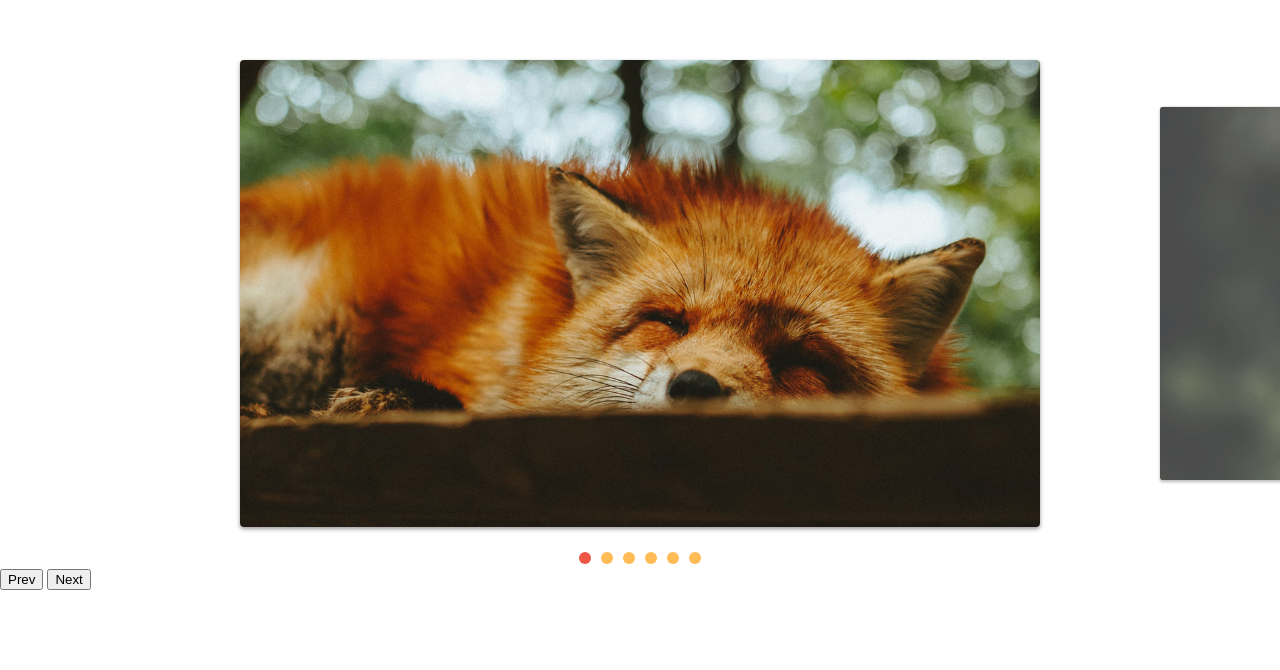
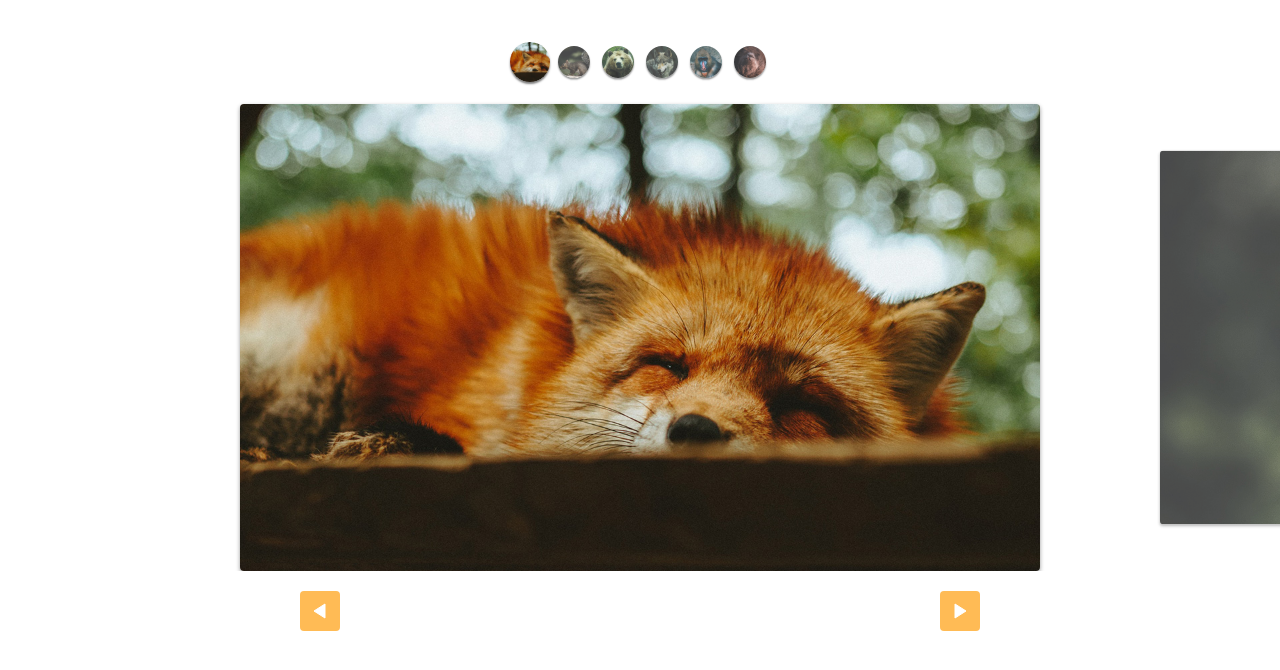
Before and after one commit to vdhug/silderjs, a plain HTML site: page index.html in a window 1280 px wide. Drawn offline with Linux system fonts and the light colour scheme.

Commit message:
Custom controls estilizados

```diff
--- a/css/style.css
+++ b/css/style.css
@@ -19,7 +19,7 @@ img {
 }
 
 .slide {
-  margin-top: 60px;
+  margin-top: 20px;
   display: flex;
 }
 
@@ -66,3 +66,51 @@ img {
 [data-control='slide'] li.active a, [data-control='slide'] li a:hover {
   background: #E54;
 }
+
+.custom-controls {
+  display: flex;
+  justify-content: center;
+  margin-top: 40px;
+  flex-wrap: wrap;
+}
+
+.custom-controls li {
+  opacity: .8;
+  transform: scale(.8);
+  width: 40px;
+  height: 40px;
+  border-radius: 50%;
+  overflow: hidden;
+  margin: 2px;
+  box-shadow: 0 2px 2px rgba(0, 0, 0, .5);
+  transition: .3s;
+}
+
+.custom-controls li:hover {
+  cursor: pointer;
+}
+
+.custom-controls li.active {
+  opacity: 1;
+  transform: scale(1);
+}
+
+.arrow-nav {
+  display: flex;
+  justify-content: space-around;
+  margin: 20px 0;
+}
+
+.arrow-nav button {
+  cursor: pointer;
+  border: none;
+  border-radius: 4px;
+  color: white;
+  width: 40px;
+  height: 40px;
+  background: #FB5 url('../img/arrow.svg') center center no-repeat;
+}
+
+.arrow-nav button.prev {
+  transform: rotate(-180deg)
+}
--- a/index.html
+++ b/index.html
@@ -9,6 +9,14 @@
 </head>
 <body>
 
+    <ul class="custom-controls">
+      <li><img src="img/foto1-thumb.jpg" alt="Foto 1"></li>
+      <li><img src="img/foto2-thumb.jpg" alt="Foto 2"></li>
+      <li><img src="img/foto3-thumb.jpg" alt="Foto 3"></li>
+      <li><img src="img/foto4-thumb.jpg" alt="Foto 4"></li>
+      <li><img src="img/foto5-thumb.jpg" alt="Foto 5"></li>
+      <li><img src="img/foto6-thumb.jpg" alt="Foto 6"></li>
+    </ul>
     <section class="slide-wrapper">
         <ul class="slide">
             <li><img src="img/foto1.jpg" alt="Foto 1"></li>
@@ -21,8 +29,8 @@
     </section>
 
     <div class="arrow-nav">
-      <button class="prev">Prev</button>
-      <button class="next">Next</button>
+      <button class="prev"></button>
+      <button class="next"></button>
     </div>
     <script type="module" src="js/script.js"></script>
 </body>
--- a/js/script.js
+++ b/js/script.js
@@ -1,23 +1,6 @@
-import {SlideNav} from './slide.js';
+import SlideNav from './slide.js';
 
 const slideNav = new SlideNav('.slide', '.slide-wrapper');
 slideNav.init();
 slideNav.addArrow('.prev', '.next');
-slideNav.addControl();
-
-
-function sleep(ms) {
-  return new Promise(resolve => setTimeout(resolve, ms));
-}
-
-
-async function demo() {
-  await sleep(1500);
-  slide.activeNextSlide();
-  await sleep(1500);
-  slide.activeNextSlide();
-  await sleep(1500);
-  slide.activeNextSlide();
-  await sleep(1500);
-  slide.activeNextSlide();
-}
+slideNav.addControl('.custom-controls');
--- a/js/slide.js
+++ b/js/slide.js
@@ -202,7 +202,7 @@ export class Slide {
 }
 
 
-export class SlideNav extends Slide {
+export default class SlideNav extends Slide {
 
   constructor(slide, wrapper) {
     super(slide, wrapper);
```
